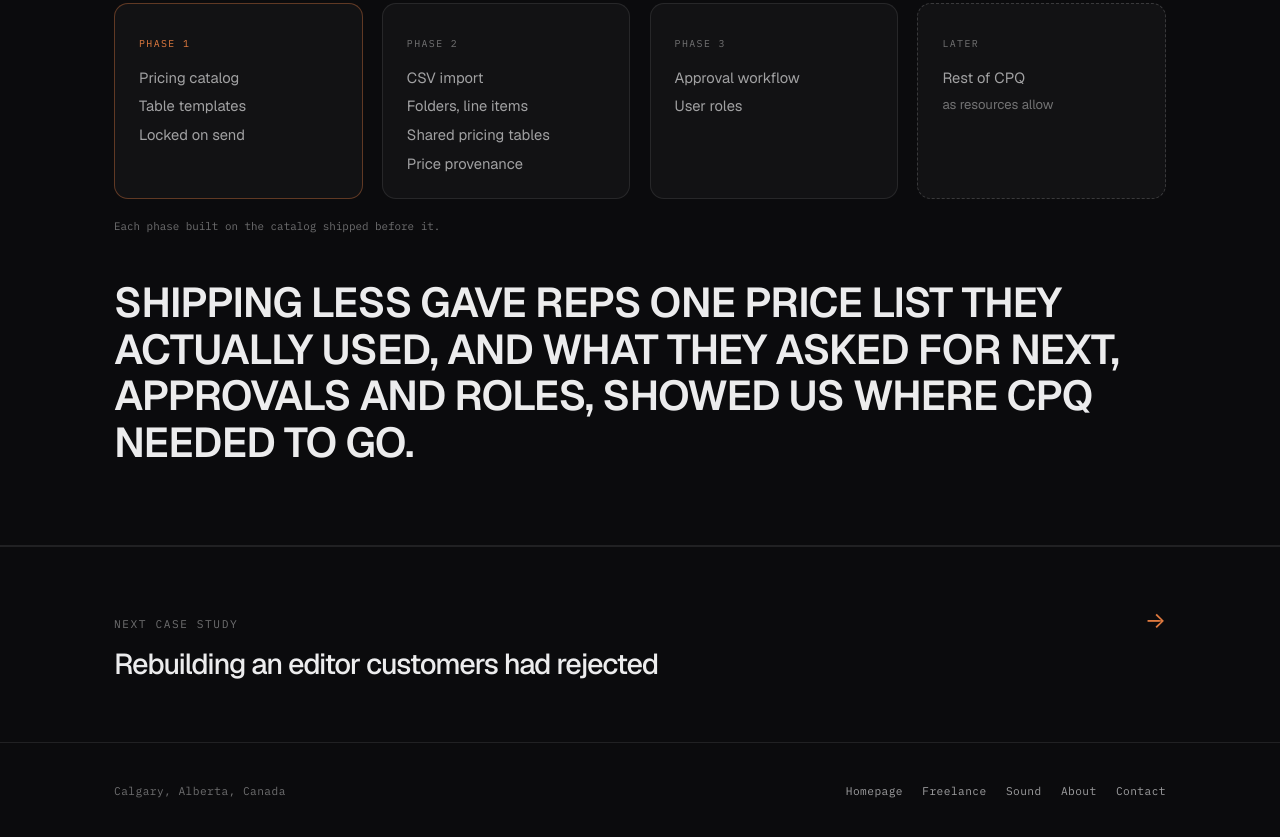
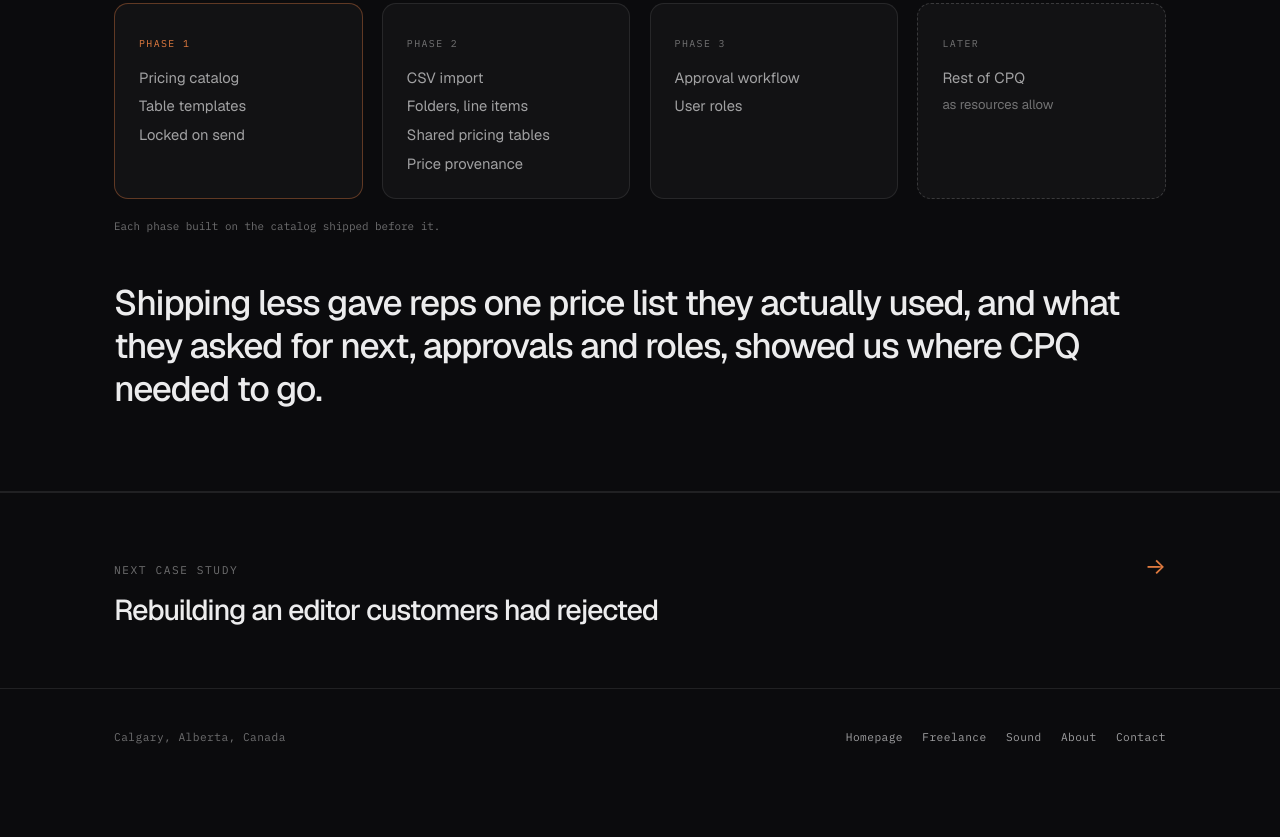
Before and after one commit to liamm10/liamm10.github.io, a plain HTML site: page work/proposify-cpq/index.html in a window 1280 px wide. Shown: the part 6252-7089 px from the top of the page. After the commit the page ends 7047 px from the top, so only its background shows below. Drawn offline with nearby package versions, Linux system fonts and the light colour scheme.

Commit message:
Soften CPQ closing statement; reuse hero copy on homepage card
Co-Authored-By: Claude Opus 5.5 <noreply@anthropic.com>

```diff
--- a/css/styles.css
+++ b/css/styles.css
@@ -207,13 +207,6 @@ p:last-child{margin-bottom:0;}
   text-wrap:balance;
 }
 .statement.short{max-width:19ch;}
-/* Closing statement of a case study: set in capitals, a step larger,
-   so the page ends on one strong line. */
-.statement.finale{
-  text-transform:uppercase;font-weight:600;
-  font-size:clamp(1.6rem,3.8vw,2.6rem);line-height:1.12;letter-spacing:-0.02em;
-  margin-top:clamp(1rem,3vw,2rem);
-}
 /* Inside a case study, statements and act theses run the same width as the
    body copy around them, so every text block in the column shares one left
    and right edge. The narrower measures above still apply on Freelance and
--- a/work/proposify-cpq/index.html
+++ b/work/proposify-cpq/index.html
@@ -27,7 +27,7 @@
 <link rel="preconnect" href="https://fonts.googleapis.com">
 <link rel="preconnect" href="https://fonts.gstatic.com" crossorigin>
 <link rel="stylesheet" href="https://fonts.googleapis.com/css2?family=Geist:wght@400;500;600&family=IBM+Plex+Mono:wght@400;500&display=swap">
-<link rel="stylesheet" href="/css/styles.css?v=20261125c">
+<link rel="stylesheet" href="/css/styles.css?v=20261125d">
 <script>document.documentElement.classList.add('js');</script>
 <script src="/js/main.js?v=20261125" defer></script>
 <script type="application/ld+json">
@@ -433,7 +433,7 @@
   </div>
 
   <div class="wrap col read-wide">
-    <p class="statement finale">Shipping less gave reps one price list they actually used, and what they asked for next, approvals and roles, showed us where CPQ needed to go.</p>
+    <p class="statement">Shipping less gave reps one price list they actually used, and what they asked for next, approvals and roles, showed us where CPQ needed to go.</p>
   </div>
 </section>
 
```
Also changed, not shown: index.html (+1 -1 lines).
